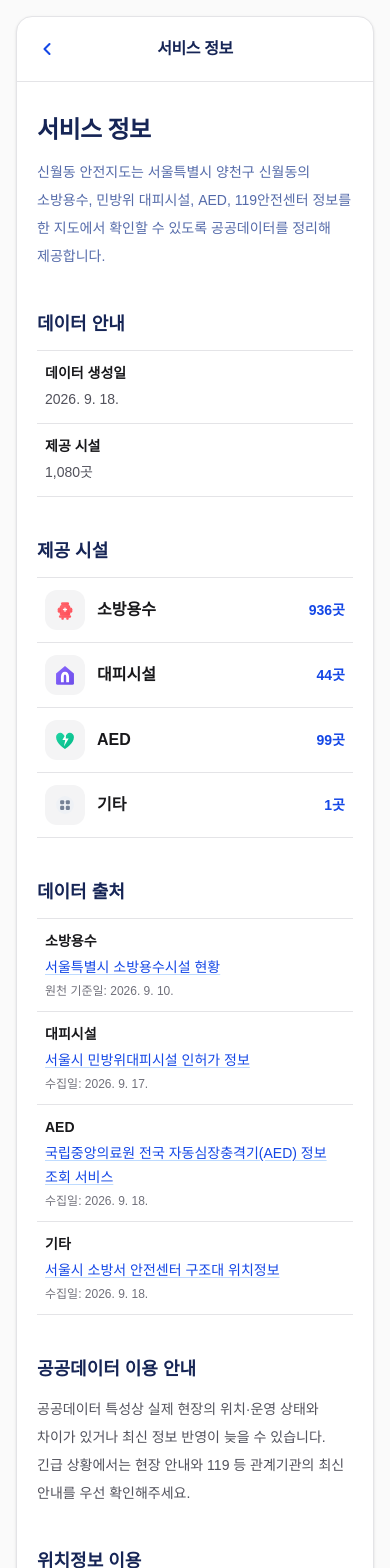
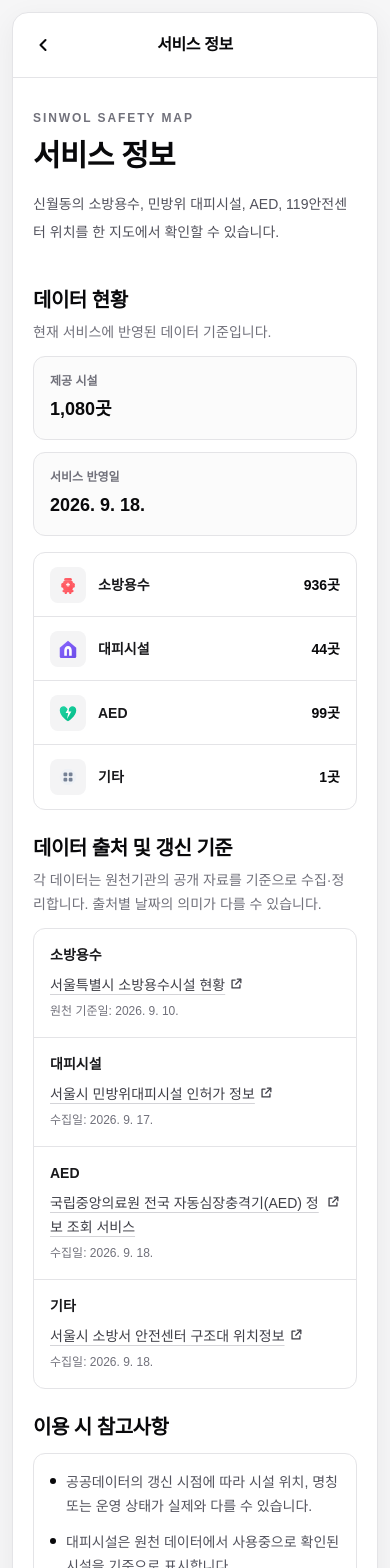
Before and after one commit to leedongkyu0701/sinwol-safety-map, a Next.js app: page /info in a window 390 px wide. Shown: the top 1568 px of the page. Built offline with nearby package versions, Linux system fonts and the light colour scheme.

Commit message:
refactor: polish map clustering and mobile explorer UX

```diff
--- a/src/features/safety-map/components/safety-map-layout.tsx
+++ b/src/features/safety-map/components/safety-map-layout.tsx
@@ -34,7 +34,7 @@ export function SafetyMapLayout({
             {mapCanvas}
           </div>
           <div className="pointer-events-none absolute inset-x-0 top-[5.5rem] z-20 px-3 pt-3 lg:top-0">
-            <div className="pointer-events-auto max-w-[calc(100%-3.5rem)]">
+            <div className="pointer-events-auto max-w-[calc(100%-1rem)] lg:max-w-full">
               {categoryFilter}
             </div>
           </div>
--- /dev/null
+++ b/src/features/safety-map/config/map-overlay-config.ts
@@ -0,0 +1,5 @@
+export const MAP_OVERLAY_Z_INDEX = {
+  accuracyCircle: 50,
+  facilityCluster: 200,
+  currentLocationMarker: 300,
+} as const;
--- a/src/features/safety-map/hooks/use-user-location-overlay.ts
+++ b/src/features/safety-map/hooks/use-user-location-overlay.ts
@@ -1,6 +1,7 @@
 import { useEffect, type RefObject } from "react";
 
 import type { UserLocation } from "@/features/current-location/types/user-location";
+import { MAP_OVERLAY_Z_INDEX } from "@/features/safety-map/config/map-overlay-config";
 
 interface UseUserLocationOverlayOptions {
   mapRef: RefObject<naver.maps.Map | null>;
@@ -40,13 +41,13 @@ export function useUserLocationOverlay({
       fillColor: "#1683ff",
       fillOpacity: 0.14,
       clickable: false,
-      zIndex: 50,
+      zIndex: MAP_OVERLAY_Z_INDEX.accuracyCircle,
     });
     const locationMarker = new naver.maps.Marker({
       map,
       position,
       clickable: false,
-      zIndex: 100,
+      zIndex: MAP_OVERLAY_Z_INDEX.currentLocationMarker,
       icon: {
         url: "/icons/map/current-location.svg",
         size: new naver.maps.Size(
--- a/src/features/service-info/components/service-info-content.tsx
+++ b/src/features/service-info/components/service-info-content.tsx
@@ -2,108 +2,120 @@ import Image from "next/image";
 import Link from "next/link";
 import type { ReactNode } from "react";
 
+import { buildServiceInfo } from "@/features/service-info/lib/build-service-info";
 import { FACILITY_CATEGORY_CONFIG } from "@/shared/constants/facility-category";
-import { buildServiceInfo } from "@/features/service-info/lib/build-service-info";
+
+const numberFormatter = new Intl.NumberFormat("ko-KR");
 
 export function ServiceInfoContent() {
   const info = buildServiceInfo();
 
   return (
-    <main className="min-h-dvh bg-zinc-50 px-4 py-4 text-zinc-950 sm:px-6 sm:py-8">
-      <div className="mx-auto max-w-6xl overflow-hidden rounded-2xl border border-zinc-200 bg-white shadow-sm">
-        <header className="min-h-16 border-b border-zinc-200 px-5 sm:px-8">
-          <div className="flex min-h-16 items-center justify-between sm:hidden">
-            <Link
-              href="/"
-              aria-label="지도로 돌아가기"
-              className="inline-flex size-11 items-center justify-start text-blue-700 focus-visible:outline-none focus-visible:ring-2 focus-visible:ring-blue-600"
+    <>
+      <a
+        href="#service-info-main"
+        className="sr-only z-50 rounded-md bg-zinc-950 px-3 py-2 text-sm font-semibold text-white focus:not-sr-only focus:fixed focus:left-4 focus:top-4 focus:outline-none focus:ring-2 focus:ring-zinc-950 focus:ring-offset-2"
       >
-              <svg aria-hidden="true" viewBox="0 0 24 24" className="size-5" fill="none" stroke="currentColor" strokeWidth="2.5" strokeLinecap="round" strokeLinejoin="round">
-                <path d="m15 18-6-6 6-6" />
-              </svg>
-            </Link>
-            <h1 className="text-base font-extrabold tracking-tight text-blue-950">
+        본문으로 건너뛰기
+      </a>
+      <main
+        id="service-info-main"
+        aria-labelledby="service-info-title"
+        className="min-h-dvh w-full overflow-x-hidden bg-zinc-100/80 px-3 py-3 text-zinc-950 sm:px-6 sm:py-8"
+      >
+        <div className="mx-auto w-full max-w-6xl overflow-hidden rounded-2xl border border-zinc-200 bg-white shadow-[0_8px_30px_rgba(15,23,42,0.06)]">
+          <ServiceInfoHeader />
+
+          <div className="w-full px-5 py-8 sm:px-10 sm:py-10 lg:px-12 lg:py-12">
+            <section className="max-w-3xl" aria-labelledby="service-info-title">
+              <p className="text-xs font-bold uppercase tracking-[0.16em] text-zinc-500">
+                SINWOL SAFETY MAP
+              </p>
+              <h1
+                id="service-info-title"
+                className="mt-3 text-3xl font-extrabold tracking-tight text-zinc-950 text-balance sm:text-4xl"
+              >
                 서비스 정보
               </h1>
-            <span aria-hidden="true" className="size-11" />
-          </div>
-          <div className="hidden min-h-16 items-center justify-between sm:flex">
-            <Link
-              href="/"
-              className="text-base font-extrabold tracking-tight text-blue-950 focus-visible:outline-none focus-visible:ring-2 focus-visible:ring-blue-600"
-            >
-              신월동 안전지도
-            </Link>
-            <Link
-              href="/"
-              className="inline-flex min-h-11 items-center gap-1.5 text-sm font-bold text-blue-700 focus-visible:outline-none focus-visible:ring-2 focus-visible:ring-blue-600"
-            >
-              <svg aria-hidden="true" viewBox="0 0 24 24" className="size-4" fill="none" stroke="currentColor" strokeWidth="2.5" strokeLinecap="round" strokeLinejoin="round">
-                <path d="m15 18-6-6 6-6" />
-              </svg>
-              지도로 돌아가기
-            </Link>
-          </div>
-        </header>
-
-        <div className="px-5 py-8 sm:px-10 sm:py-10">
-          <section className="mb-10">
-            <h1 className="text-2xl font-extrabold tracking-tight text-blue-950 sm:text-3xl">
-              서비스 정보
-            </h1>
-            <p className="mt-3 max-w-3xl break-keep text-sm leading-7 text-blue-900/75 sm:text-base">
-              신월동 안전지도는 서울특별시 양천구 신월동의 소방용수, 민방위
-              대피시설, AED, 119안전센터 정보를 한 지도에서 확인할 수 있도록
-              공공데이터를 정리해 제공합니다.
+              <p className="mt-4 break-words text-sm leading-7 text-zinc-600 sm:text-base">
+                신월동의 소방용수, 민방위 대피시설, AED, 119안전센터 위치를 한
+                지도에서 확인할 수 있습니다.
               </p>
             </section>
 
-          <div className="grid gap-10 lg:grid-cols-2 lg:gap-12">
-            <div className="space-y-10">
-              <section>
-                <SectionHeading>데이터 안내</SectionHeading>
-                <div className="divide-y divide-zinc-200 border-y border-zinc-200">
-                  <InfoRow label="데이터 생성일">
-                    {info.generatedAt ?? "확인할 수 없음"}
-                  </InfoRow>
-                  <InfoRow label="제공 시설">
-                    {info.totalCount.toLocaleString("ko-KR")}곳
-                  </InfoRow>
+            <div className="mt-10 grid w-full min-w-0 gap-6 lg:grid-cols-[minmax(0,1.1fr)_minmax(20rem,0.9fr)]">
+              <div className="min-w-0 space-y-6">
+                <InfoSection
+                  title="데이터 현황"
+                  description="현재 서비스에 반영된 데이터 기준입니다."
+                >
+                  <div className="grid w-full min-w-0 gap-3 sm:grid-cols-2">
+                    <SummaryCard
+                      label="제공 시설"
+                      value={`${numberFormatter.format(info.totalCount)}곳`}
+                    />
+                    <SummaryCard
+                      label="서비스 반영일"
+                      value={info.generatedAt ?? "확인할 수 없음"}
+                    />
                   </div>
-              </section>
 
-              <section>
-                <SectionHeading>제공 시설</SectionHeading>
-                <div className="divide-y divide-zinc-200 border-y border-zinc-200">
+                  <div className="mt-4 min-w-0 w-full max-w-full divide-y divide-zinc-200 overflow-hidden rounded-xl border border-zinc-200">
                     {info.sources.map((source) => {
                       const category = FACILITY_CATEGORY_CONFIG[source.category];
+
                       return (
-                      <div key={source.category} className="flex items-center gap-3 px-2 py-3">
-                        <span className="grid size-10 shrink-0 place-items-center rounded-xl bg-zinc-100">
-                          <Image src={category.iconPath} alt="" aria-hidden="true" width={26} height={26} />
+                    <div
+                      key={source.category}
+                          className="grid min-h-16 min-w-0 w-full max-w-full grid-cols-[2.25rem_minmax(0,1fr)_auto] items-center gap-3 px-4 py-3"
+                        >
+                          <span className="grid size-9 shrink-0 place-items-center rounded-lg bg-zinc-100">
+                            <Image
+                              src={category.iconPath}
+                              alt=""
+                              aria-hidden="true"
+                              width={24}
+                              height={24}
+                              sizes="24px"
+                            />
                           </span>
-                        <span className="font-bold text-zinc-900">{source.label}</span>
-                        <span className="ml-auto text-sm font-semibold text-blue-700">
-                          {source.count.toLocaleString("ko-KR")}곳
+                          <span className="min-w-0 text-sm font-semibold text-zinc-900">
+                            {source.label}
+                          </span>
+                          <span className="ml-auto shrink-0 tabular-nums text-sm font-bold text-zinc-950">
+                            {numberFormatter.format(source.count)}곳
                           </span>
                         </div>
                       );
                     })}
                   </div>
-              </section>
+                </InfoSection>
 
-              <section>
-                <SectionHeading>데이터 출처</SectionHeading>
-                <div className="divide-y divide-zinc-200 border-y border-zinc-200">
+                <InfoSection
+                  title="데이터 출처 및 갱신 기준"
+                  description="각 데이터는 원천기관의 공개 자료를 기준으로 수집·정리합니다. 출처별 날짜의 의미가 다를 수 있습니다."
+                >
+                  <div className="min-w-0 w-full max-w-full divide-y divide-zinc-200 overflow-hidden rounded-xl border border-zinc-200">
                     {info.sources.map((source) => (
-                    <div key={source.category} className="grid gap-1 px-2 py-3 sm:grid-cols-[7rem_1fr] sm:items-center sm:gap-4">
-                      <span className="text-sm font-bold text-zinc-900">{source.label}</span>
+                      <div
+                        key={source.category}
+                        className="grid gap-2 px-4 py-4 sm:grid-cols-[6rem_minmax(0,1fr)] sm:items-start sm:gap-5"
+                      >
+                        <span className="text-sm font-bold text-zinc-900">
+                          {source.label}
+                        </span>
                         <div className="min-w-0">
-                        <a href={source.sourceUrl} target="_blank" rel="noreferrer" className="break-keep text-sm leading-6 text-blue-700 underline decoration-blue-200 underline-offset-2 focus-visible:outline-none focus-visible:ring-2 focus-visible:ring-blue-600">
-                          {source.source}
+                          <a
+                            href={source.sourceUrl}
+                            target="_blank"
+                            rel="noreferrer"
+                            className="inline-flex max-w-full items-start gap-1 text-sm font-medium leading-6 text-zinc-700 underline decoration-zinc-300 underline-offset-4 transition-colors hover:text-zinc-950 hover:decoration-zinc-950 focus-visible:outline-none focus-visible:ring-2 focus-visible:ring-zinc-950 focus-visible:ring-offset-2"
+                          >
+                            <span className="break-words">{source.source}</span>
+                            <ExternalLinkIcon />
                           </a>
                           {source.sourceDate === null ? null : (
-                          <p className="mt-1 text-xs text-zinc-500">
+                            <p className="mt-1 text-xs leading-5 text-zinc-500">
                               {source.sourceDateLabel}: {source.sourceDate}
                             </p>
                           )}
@@ -111,61 +123,187 @@ export function ServiceInfoContent() {
                       </div>
                     ))}
                   </div>
-              </section>
+                </InfoSection>
               </div>
 
-            <div className="space-y-10 lg:border-l lg:border-zinc-200 lg:pl-12">
-              <section>
-                <SectionHeading>공공데이터 이용 안내</SectionHeading>
-                <p className="break-keep text-sm leading-7 text-zinc-600 sm:text-base">
-                  공공데이터 특성상 실제 현장의 위치·운영 상태와 차이가 있거나
-                  최신 정보 반영이 늦을 수 있습니다. 긴급 상황에서는 현장 안내와
-                  119 등 관계기관의 최신 안내를 우선 확인해주세요.
+              <div className="min-w-0 space-y-6">
+                <InfoSection title="이용 시 참고사항">
+                  <ul className="min-w-0 w-full max-w-full space-y-3 rounded-xl border border-zinc-200 p-4 text-sm leading-6 text-zinc-600">
+                    <li className="flex gap-2.5">
+                      <Bullet />
+                      <span>
+                        공공데이터의 갱신 시점에 따라 시설 위치, 명칭 또는 운영
+                        상태가 실제와 다를 수 있습니다.
+                      </span>
+                    </li>
+                    <li className="flex gap-2.5">
+                      <Bullet />
+                      <span>
+                        대피시설은 원천 데이터에서 사용중으로 확인된 시설을
+                        기준으로 표시합니다.
+                      </span>
+                    </li>
+                    <li className="flex gap-2.5">
+                      <Bullet />
+                      <span>
+                        AED의 위치와 운영시간은 참고용이며, 실제 이용 가능
+                        여부는 현장 또는 관리기관의 안내를 확인해야 합니다.
+                      </span>
+                    </li>
+                    <li className="flex gap-2.5">
+                      <Bullet />
+                      <span>
+                        이 서비스는 신고·출동 접수를 제공하지 않습니다. 긴급
+                        상황에서는 119와 관계기관의 최신 안내를 이용하세요.
+                      </span>
+                    </li>
+                  </ul>
+                </InfoSection>
+
+                <InfoSection
+                  title="현재 위치 기능"
+                  description="현재 위치 기능은 선택 사항이며, 권한을 허용하지 않아도 지도와 시설 검색을 이용할 수 있습니다."
+                >
+                  <div className="min-w-0 w-full max-w-full rounded-xl border border-zinc-200 p-4 text-sm leading-6 text-zinc-600">
+                    <p>
+                      현재 위치 버튼을 눌러 브라우저의 위치 권한을 허용한 경우에만
+                      위치 기능이 실행됩니다.
                     </p>
-              </section>
+                    <p className="mt-3">
+                      확인된 위치는 현재 지도 중심을 이동하고 시설까지의 직선거리를
+                      계산하는 데 사용됩니다. 위치 권한과 정확도는 브라우저 및
+                      운영체제 설정에 따라 달라질 수 있습니다.
+                    </p>
+                  </div>
+                </InfoSection>
 
-              <section>
-                <SectionHeading>위치정보 이용</SectionHeading>
-                <div className="divide-y divide-zinc-200 border-y border-zinc-200">
-                  <InfoRow label="현재 위치 사용">
-                    사용자가 현재 위치 버튼을 누르고 브라우저의 위치 권한을
-                    허용한 경우에만 사용합니다.
-                  </InfoRow>
-                  <InfoRow label="서버 저장 안 함">
-                    확인한 위치 좌표는 지도 이동과 시설까지의 직선거리 계산에만
-                    사용하며 서버나 브라우저 저장소에 저장하지 않습니다.
-                  </InfoRow>
-                  <InfoRow label="서비스 이용">
-                    로그인이나 회원가입 없이 이용할 수 있습니다.
-                  </InfoRow>
-                </div>
-              </section>
-
-              <section>
-                <SectionHeading>안내</SectionHeading>
-                <p className="break-keep text-sm leading-7 text-zinc-600 sm:text-base">
-                  이 서비스는 공공기관이 제공한 데이터를 가공해 보여줍니다.
-                  AED 위치와 운영시간을 포함한 원천 데이터의 갱신 시점에 따라
-                  실제 시설 상황과 차이가 있을 수 있습니다.
-                </p>
-              </section>
               </div>
             </div>
           </div>
         </div>
       </main>
+    </>
   );
 }
 
-function SectionHeading({ children }: { children: ReactNode }) {
-  return <h2 className="mb-3 text-lg font-extrabold text-blue-950 sm:text-xl">{children}</h2>;
+function ServiceInfoHeader() {
+  return (
+    <header className="min-h-16 border-b border-zinc-200 px-5 sm:px-8">
+      <div className="flex min-h-16 items-center justify-between sm:hidden">
+        <Link
+          href="/"
+          aria-label="지도로 돌아가기"
+          className="inline-flex size-11 items-center justify-start text-zinc-950 transition-colors hover:text-zinc-600 focus-visible:outline-none focus-visible:ring-2 focus-visible:ring-zinc-950 focus-visible:ring-offset-2"
+        >
+          <BackIcon />
+        </Link>
+        <span className="text-base font-extrabold tracking-tight text-zinc-950">
+          서비스 정보
+        </span>
+        <span aria-hidden="true" className="size-11" />
+      </div>
+      <div className="hidden min-h-16 items-center justify-between sm:flex">
+        <Link
+          href="/"
+          className="text-base font-extrabold tracking-tight text-zinc-950 transition-colors hover:text-zinc-600 focus-visible:outline-none focus-visible:ring-2 focus-visible:ring-zinc-950 focus-visible:ring-offset-2"
+        >
+          신월동 안전지도
+        </Link>
+        <Link
+          href="/"
+          className="inline-flex min-h-11 items-center gap-1.5 text-sm font-bold text-zinc-950 transition-colors hover:text-zinc-600 focus-visible:outline-none focus-visible:ring-2 focus-visible:ring-zinc-950 focus-visible:ring-offset-2"
+        >
+          <BackIcon />
+          지도로 돌아가기
+        </Link>
+      </div>
+    </header>
+  );
 }
 
-function InfoRow({ label, children }: { label: string; children: ReactNode }) {
+function InfoSection({
+  title,
+  description,
+  children,
+}: {
+  title: string;
+  description?: string;
+  children: ReactNode;
+}) {
+  const headingId = `service-info-section-${title.replace(/\s+/g, "-")}`;
+
   return (
-    <div className="grid gap-1 px-2 py-3 sm:grid-cols-[7rem_1fr] sm:items-start sm:gap-4">
-      <span className="text-sm font-bold text-zinc-900">{label}</span>
-      <span className="break-keep text-sm leading-6 text-zinc-600">{children}</span>
+    <section aria-labelledby={headingId}>
+      <div className="mb-3">
+        <h2
+          id={headingId}
+          className="text-xl font-extrabold tracking-tight text-zinc-950 text-balance"
+        >
+          {title}
+        </h2>
+        {description === undefined ? null : (
+          <p className="mt-1.5 break-words text-sm leading-6 text-zinc-500">
+            {description}
+          </p>
+        )}
+      </div>
+      {children}
+    </section>
+  );
+}
+
+function SummaryCard({ label, value }: { label: string; value: string }) {
+  return (
+    <div className="min-w-0 rounded-xl border border-zinc-200 bg-zinc-50/70 px-4 py-4">
+      <p className="text-xs font-semibold text-zinc-500">{label}</p>
+      <p className="mt-1.5 tabular-nums text-lg font-extrabold text-zinc-950">
+        {value}
+      </p>
     </div>
   );
 }
+
+function Bullet() {
+  return (
+    <span
+      aria-hidden="true"
+      className="mt-2 size-1.5 shrink-0 rounded-full bg-zinc-950"
+    />
+  );
+}
+
+function BackIcon() {
+  return (
+    <svg
+      aria-hidden="true"
+      viewBox="0 0 24 24"
+      className="size-5"
+      fill="none"
+      stroke="currentColor"
+      strokeWidth="2.5"
+      strokeLinecap="round"
+      strokeLinejoin="round"
+    >
+      <path d="m15 18-6-6 6-6" />
+    </svg>
+  );
+}
+
+function ExternalLinkIcon() {
+  return (
+    <svg
+      aria-hidden="true"
+      viewBox="0 0 16 16"
+      className="mt-1 size-3.5 shrink-0"
+      fill="none"
+      stroke="currentColor"
+      strokeWidth="1.5"
+      strokeLinecap="round"
+      strokeLinejoin="round"
+    >
+      <path d="M9.5 2.5H13.5V6.5" />
+      <path d="m13.25 2.75-5.5 5.5" />
+      <path d="M7 3.5H3.5v9h9V9" />
+    </svg>
+  );
+}
--- a/src/features/service-info/lib/build-service-info.ts
+++ b/src/features/service-info/lib/build-service-info.ts
@@ -1,10 +1,14 @@
 import metadataJson from "../../../../public/data/metadata.json";
 
-import { FACILITY_CATEGORY_CONFIG } from "@/shared/constants/facility-category";
-import { metadataSchema, type DataMetadata, type SourceSummary } from "@/shared/schemas/metadata";
-import type { FacilityCategory } from "@/shared/types/facility";
 import { DATA_SOURCE_LINKS } from "@/features/service-info/config/data-source-links";
 import { formatMetadataDate } from "@/features/service-info/lib/format-metadata-date";
+import { FACILITY_CATEGORY_CONFIG } from "@/shared/constants/facility-category";
+import {
+  metadataSchema,
+  type DataMetadata,
+  type SourceSummary,
+} from "@/shared/schemas/metadata";
+import type { FacilityCategory } from "@/shared/types/facility";
 
 export interface ServiceInfoSource {
   category: FacilityCategory;
@@ -22,7 +26,25 @@ export interface ServiceInfoModel {
   sources: ServiceInfoSource[];
 }
 
-function getSourceDate(summary: SourceSummary): string | null {
+interface ServiceInfoSnapshot {
+  source?: string;
+  sourceUpdatedAt?: string;
+  fetchedAt?: string;
+}
+
+function toServiceInfoSnapshot(summary: SourceSummary): ServiceInfoSnapshot {
+  return {
+    source: summary.source,
+    sourceUpdatedAt: summary.sourceUpdatedAt,
+    fetchedAt: summary.fetchedAt,
+  };
+}
+
+function getSourceDate(summary: ServiceInfoSnapshot | undefined): string | null {
+  if (summary === undefined) {
+    return null;
+  }
+
   return summary.sourceUpdatedAt !== undefined
     ? formatMetadataDate(summary.sourceUpdatedAt, { dateOnly: true })
     : formatMetadataDate(summary.fetchedAt);
@@ -34,31 +56,45 @@ function readMetadata(): DataMetadata {
 
 export function buildServiceInfo(): ServiceInfoModel {
   const metadata = readMetadata();
+  const fireOrgDataset = metadata.sources.other.datasets?.fireOrg;
   const sourceEntries: Array<{
     category: FacilityCategory;
-    summary: SourceSummary;
+    count: number;
+    sourceDataset?: ServiceInfoSnapshot;
   }> = [
-    { category: "FIRE_WATER", summary: metadata.sources.fireWater },
-    { category: "SHELTER", summary: metadata.sources.shelter },
-    { category: "AED", summary: metadata.sources.aed },
+    {
+      category: "FIRE_WATER",
+      count: metadata.sources.fireWater.count,
+      sourceDataset: toServiceInfoSnapshot(metadata.sources.fireWater),
+    },
+    {
+      category: "SHELTER",
+      count: metadata.sources.shelter.count,
+      sourceDataset: toServiceInfoSnapshot(metadata.sources.shelter),
+    },
+    {
+      category: "AED",
+      count: metadata.sources.aed.count,
+      sourceDataset: toServiceInfoSnapshot(metadata.sources.aed),
+    },
     {
       category: "OTHER",
-      summary: {
-        ...metadata.sources.other,
-        source: metadata.sources.other.datasets?.fireOrg?.source,
-        fetchedAt: metadata.sources.other.datasets?.fireOrg?.fetchedAt,
-      },
+      count: metadata.sources.other.count,
+      sourceDataset:
+        fireOrgDataset === undefined
+          ? undefined
+          : toServiceInfoSnapshot(fireOrgDataset),
     },
   ];
 
-  const sources = sourceEntries.map(({ category, summary }) => ({
+  const sources = sourceEntries.map(({ category, count, sourceDataset }) => ({
     category,
     label: FACILITY_CATEGORY_CONFIG[category].label,
-    count: summary.count,
-    source: summary.source ?? "공식 공공데이터",
-    sourceDate: getSourceDate(summary),
+    count,
+    source: sourceDataset?.source ?? "공식 공공데이터",
+    sourceDate: getSourceDate(sourceDataset),
     sourceDateLabel:
-      summary.sourceUpdatedAt === undefined ? "수집일" : "원천 기준일",
+      sourceDataset?.sourceUpdatedAt === undefined ? "수집일" : "원천 기준일",
     sourceUrl: DATA_SOURCE_LINKS[category],
   }));
 
```
Also changed, not shown: src/features/facilities/components/category-filter.tsx (+45 -5 lines), src/features/facilities/components/facility-list.tsx (+9 -1 lines), src/features/safety-map/config/cluster-config.ts (+13 -1 lines), src/features/safety-map/lib/create-facility-cluster-icon.ts (added, +49 -0 lines), src/features/safety-map/lib/facility-cluster-controller.ts (+27 -41 lines), 1 other file (tests, documents, lock files or other folders). Lines whose indentation alone changed are shown as unchanged.
